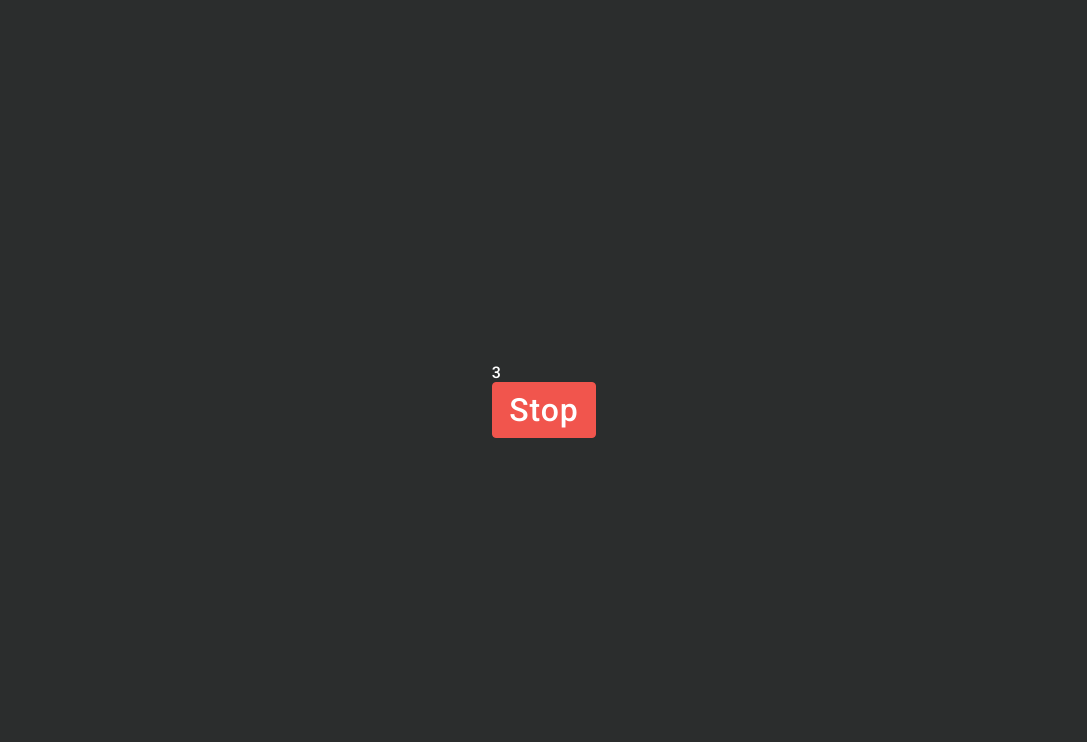
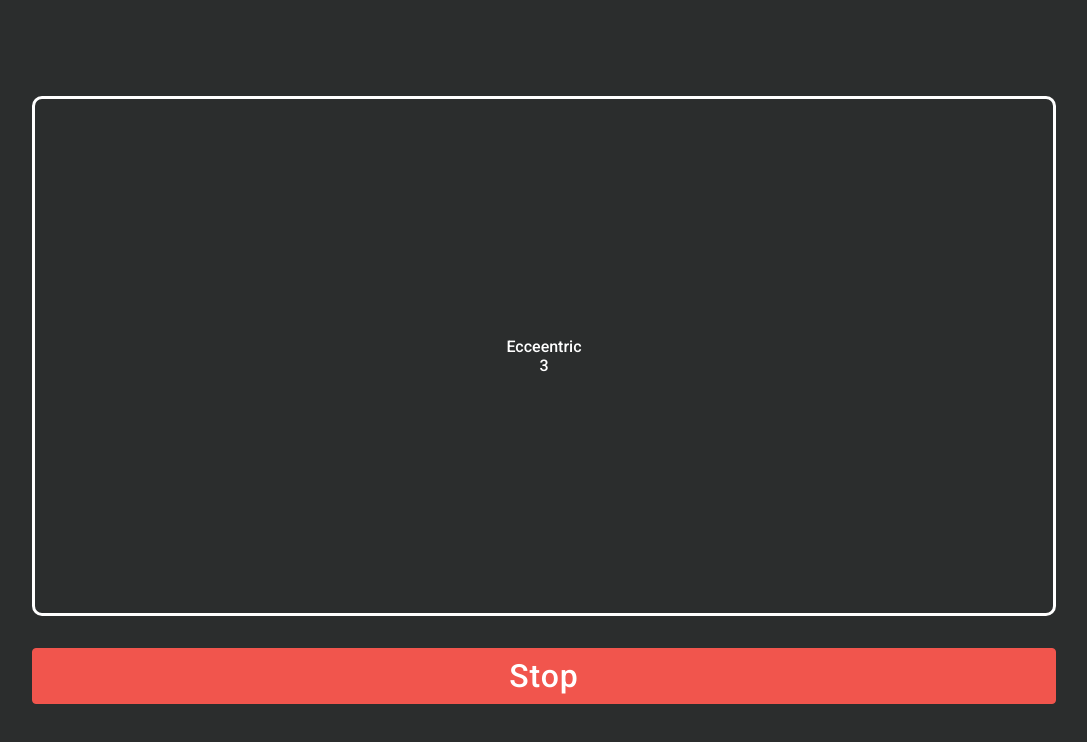
Before and after one commit to W0jno/TempApp, a React (Vite) app: page / in a window 1280 px wide. Both pictures are taken after a click on the button "Go". Shown: the top 742 px of the page, without its empty margins (96-1183 px from the left). Built offline with nearby package versions, Linux system fonts and the light colour scheme.

Commit message:
added SecondsContainer

```diff
--- a/src/components/Content.tsx
+++ b/src/components/Content.tsx
@@ -1,10 +1,11 @@
-import { Box, Button } from "@mui/material";
+import { Box } from "@mui/material";
 import SliderContainer from "./SliderContainer";
 import SubmitButton from "./buttons/SubmitButton";
 import StopButton from "./buttons/StopButton";
-import { useState, useEffect } from "react";
+import { useState } from "react";
 import useCountdown from "../customHooks/useCountdown";
 import { DataType } from "../types";
+import SecondsContainer from "./SecondsContainer";
 
 function Content() {
   const [isClicked, setIsClicked] = useState<boolean>(false);
@@ -17,6 +18,7 @@ function Content() {
   });
   const { secondsLeft, start } = useCountdown();
   const [timeoutId, setTimeoutId] = useState<number | null>(null);
+  const [text, setText] = useState<string | null>(null);
 
   const performIteration = (iteration: number) => {
     if (iteration >= data.reps || iteration < 0) {
@@ -24,19 +26,23 @@ function Content() {
     }
 
     console.log("Rep number: " + (iteration + 1));
+    setText("Ecceentric");
     console.log("Ecceentric");
     start(data.eccentric);
 
     setTimeoutId(
       setTimeout(() => {
+        setText("Pause");
         console.log("Pause");
         start(data.pause);
         setTimeoutId(
           setTimeout(() => {
+            setText("Concentric");
             console.log("Concentric");
             start(data.concentric);
             setTimeoutId(
               setTimeout(() => {
+                setText("REST");
                 console.log("REST");
                 start(data.rest);
                 setTimeout(() => {
@@ -49,14 +55,6 @@ function Content() {
       }, data.eccentric * 1000)
     );
   };
-
-  /*  useEffect(() => {
-    return () => {
-      if (timeoutId) {
-        clearTimeout(timeoutId);
-      }
-    };
-  }, [timeoutId]); */
 
   const startCounting = (e: React.FormEvent<HTMLFormElement>): void => {
     e.preventDefault();
@@ -88,7 +86,8 @@ function Content() {
     </Box>
   ) : (
     <Box>
-      {secondsLeft > 0 && `${secondsLeft}`}
+      <SecondsContainer text={text} secondsLeft={secondsLeft} />
+
       <StopButton
         variant="contained"
         type="button"
--- /dev/null
+++ b/src/components/SecondsContainer.tsx
@@ -0,0 +1,25 @@
+import { SecondsContainerTypes } from "../types";
+import { Container, Box } from "@mui/material";
+
+function SecondsContainer(props: SecondsContainerTypes) {
+  return (
+    <Container
+      sx={{
+        display: "flex",
+        flexDirection: "column",
+        alignItems: "center",
+        justifyContent: "center",
+        height: "65vh",
+        width: "80vw",
+        marginBottom: "4vh",
+        border: "solid",
+        borderRadius: "10px",
+      }}
+    >
+      <Box>{props.text}</Box>
+      <Box>{props.secondsLeft > 0 && `${props.secondsLeft}`}</Box>
+    </Container>
+  );
+}
+
+export default SecondsContainer;
--- a/src/types.ts
+++ b/src/types.ts
@@ -30,3 +30,8 @@ export interface RepsTypes {
     setRest: React.Dispatch<React.SetStateAction<NumberType>>;
     setReps: React.Dispatch<React.SetStateAction<NumberType>>
 }
+
+export interface SecondsContainerTypes {
+    text: string | null,
+    secondsLeft: NumberType
+}
```
